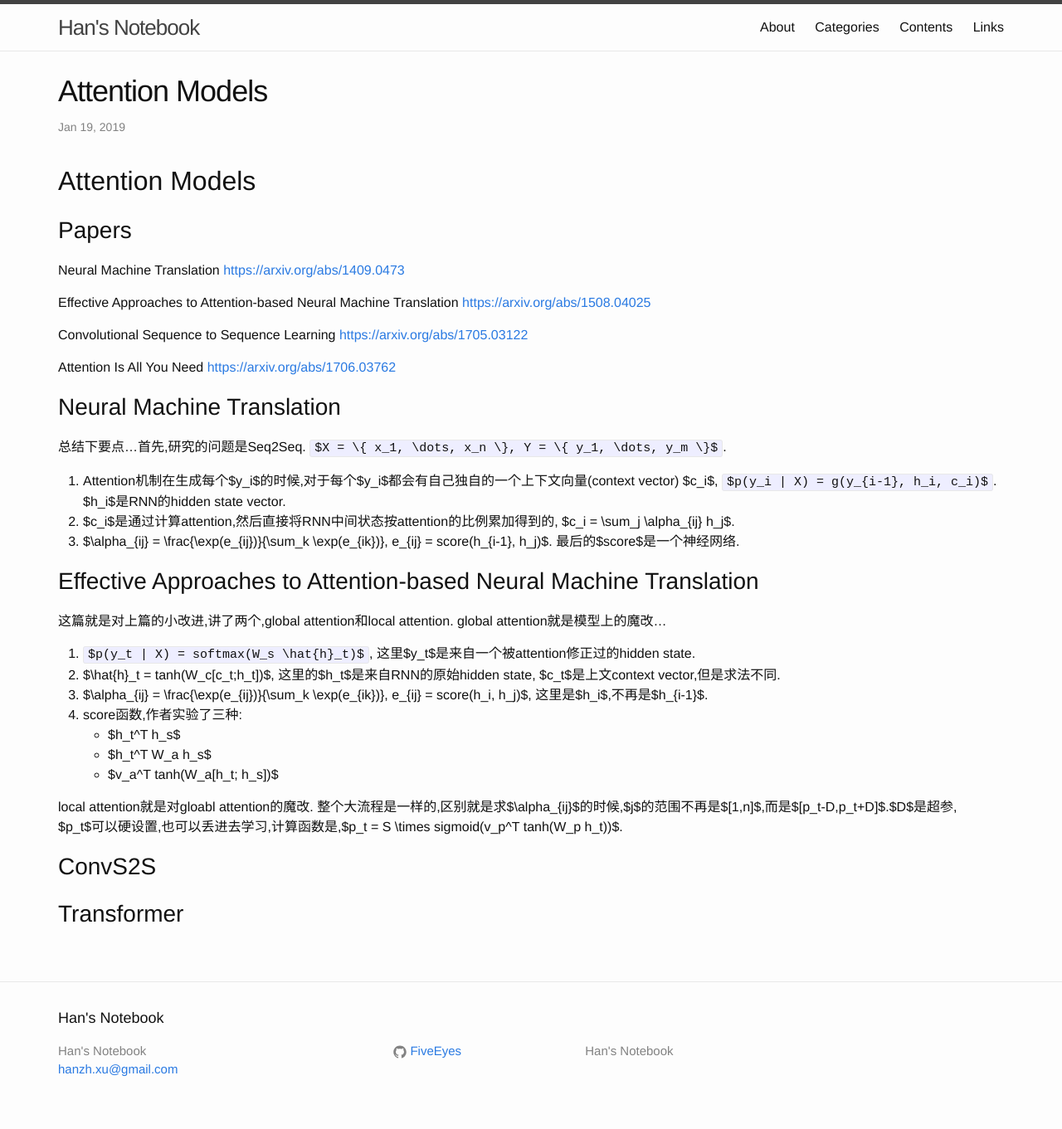
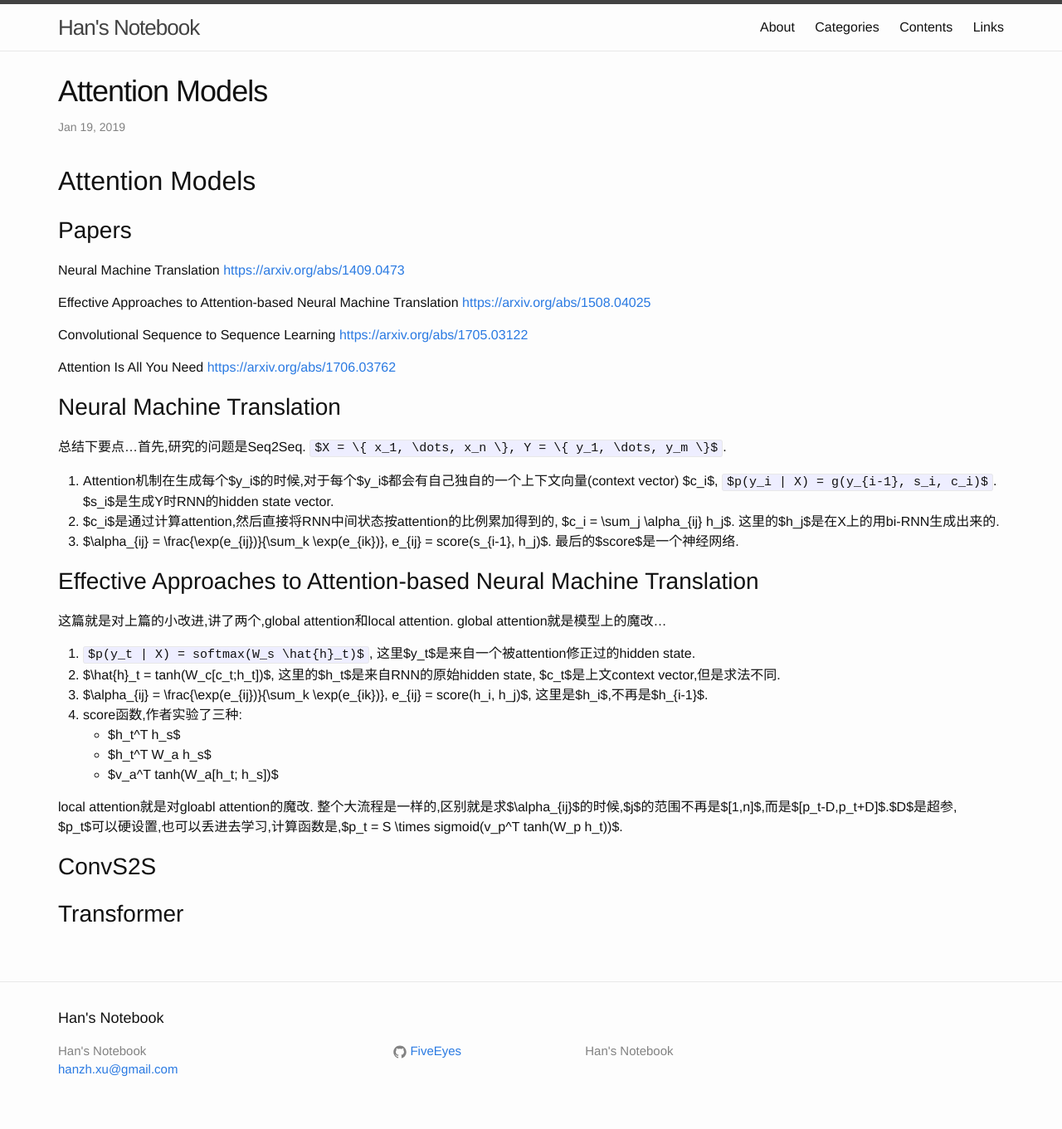
Before and after one commit to FiveEyes/FiveEyes.github.io, a Jekyll site: the page built from _posts/papers/2019-01-19-Attention-Models.md, in a window 1280 px wide. Shown: the whole page at 83% size. Built offline with Jekyll 4.4.1, drawn with Linux system fonts in a browser that asks for light colours.

Commit message:
Update 2019-01-19-Attention-Models.md

````diff
--- a/_posts/papers/2019-01-19-Attention-Models.md
+++ b/_posts/papers/2019-01-19-Attention-Models.md
@@ -20,9 +20,9 @@ Attention Is All You Need [https://arxiv.org/abs/1706.03762](https://arxiv.org/a
 ## Neural Machine Translation
 
 总结下要点...首先,研究的问题是Seq2Seq. ```$X = \{ x_1, \dots, x_n \}, Y = \{ y_1, \dots, y_m \}$```.
-  1. Attention机制在生成每个$y_i$的时候,对于每个$y_i$都会有自己独自的一个上下文向量(context vector) $c_i$, ```$p(y_i | X) = g(y_{i-1}, h_i, c_i)$```. $h_i$是RNN的hidden state vector.
-  2. $c_i$是通过计算attention,然后直接将RNN中间状态按attention的比例累加得到的, $c_i = \sum_j \alpha_{ij} h_j$.
-  3. $\alpha_{ij} = \frac{\exp(e_{ij})}{\sum_k \exp(e_{ik})}, e_{ij} = score(h_{i-1}, h_j)$. 最后的$score$是一个神经网络.
+  1. Attention机制在生成每个$y_i$的时候,对于每个$y_i$都会有自己独自的一个上下文向量(context vector) $c_i$, ```$p(y_i | X) = g(y_{i-1}, s_i, c_i)$```. $s_i$是生成Y时RNN的hidden state vector.
+  2. $c_i$是通过计算attention,然后直接将RNN中间状态按attention的比例累加得到的, $c_i = \sum_j \alpha_{ij} h_j$. 这里的$h_j$是在X上的用bi-RNN生成出来的.
+  3. $\alpha_{ij} = \frac{\exp(e_{ij})}{\sum_k \exp(e_{ik})}, e_{ij} = score(s_{i-1}, h_j)$. 最后的$score$是一个神经网络.
 
 ## Effective Approaches to Attention-based Neural Machine Translation
 这篇就是对上篇的小改进,讲了两个,global attention和local attention.
````
